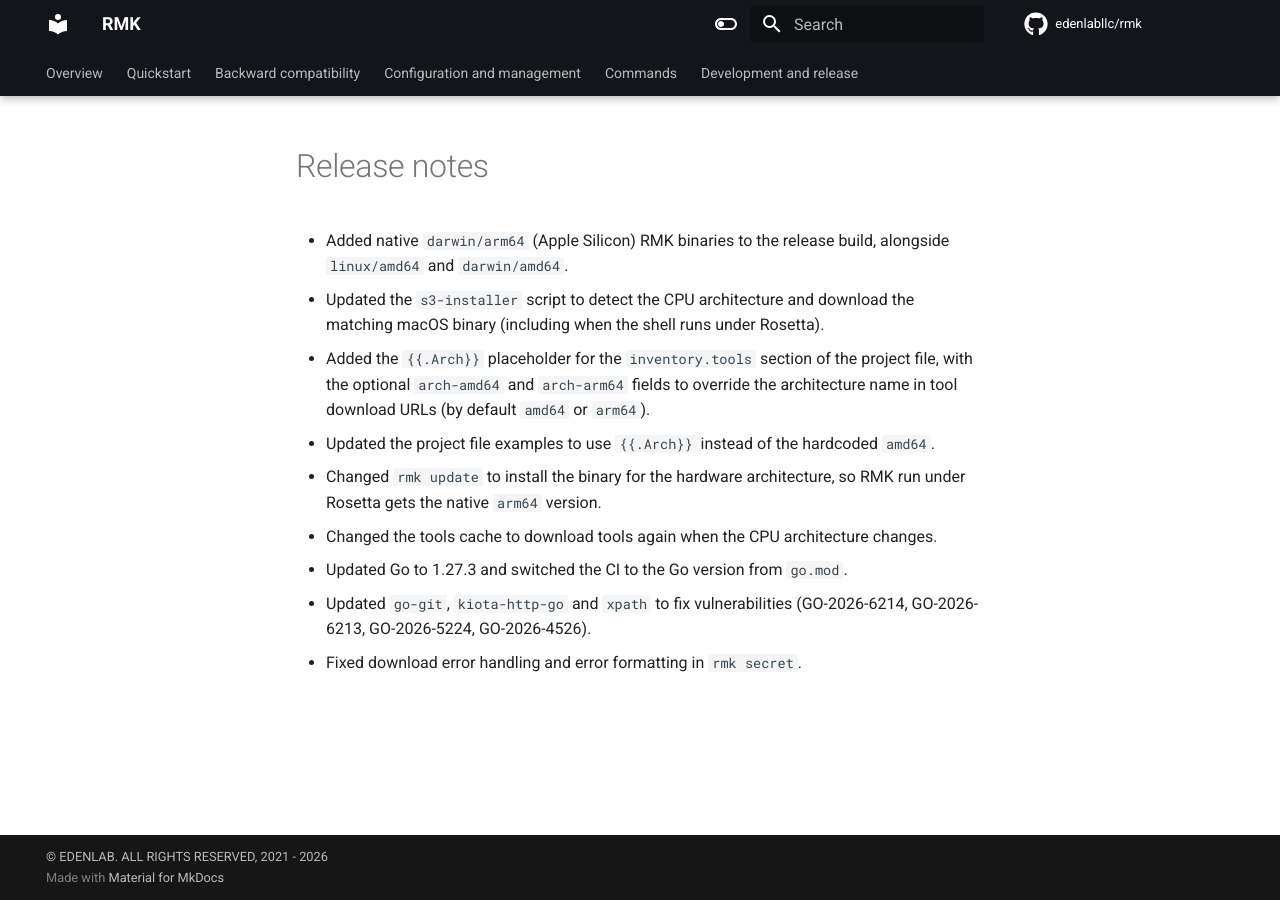
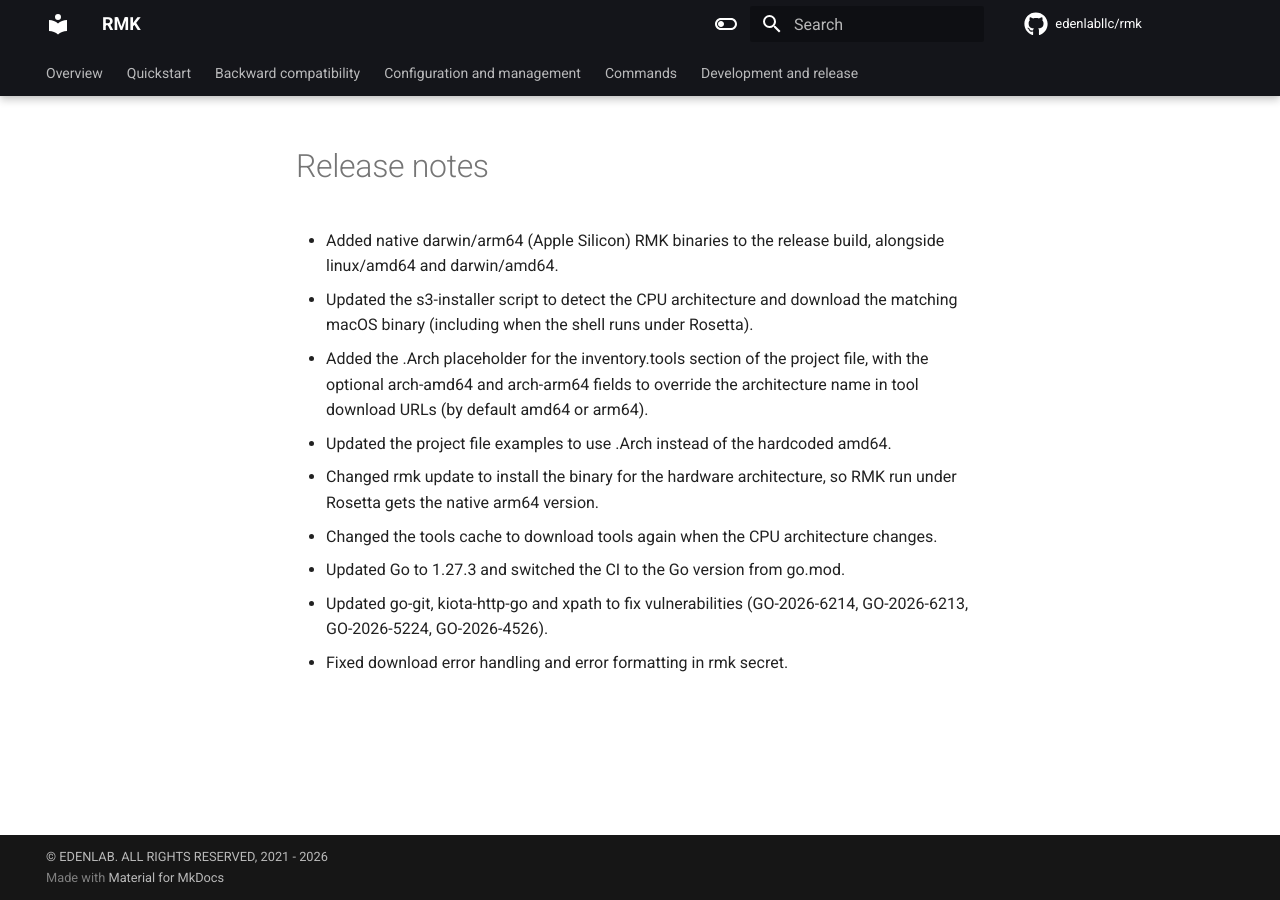
Before and after one commit to edenlabllc/rmk, an MkDocs documentation site: the page built from docs/release-notes.md, in a window 1280 px wide. Built offline with MkDocs 1.6.1 and Material for MkDocs 9.7.7, drawn with Linux system fonts in a browser that asks for light colours; comment, search, counter and statistics services are not loaded; the version menu is left out; some of the changed lines change nothing that is shown.

Commit message:
#129 - refactoring

```diff
--- a/docs/release-notes.md
+++ b/docs/release-notes.md
@@ -1,9 +1,9 @@
-- Added native `darwin/arm64` (Apple Silicon) RMK binaries to the release build, alongside `linux/amd64` and `darwin/amd64`.
-- Updated the `s3-installer` script to detect the CPU architecture and download the matching macOS binary (including when the shell runs under Rosetta).
-- Added the `{{.Arch}}` placeholder for the `inventory.tools` section of the project file, with the optional `arch-amd64` and `arch-arm64` fields to override the architecture name in tool download URLs (by default `amd64` or `arm64`).
-- Updated the project file examples to use `{{.Arch}}` instead of the hardcoded `amd64`.
-- Changed `rmk update` to install the binary for the hardware architecture, so RMK run under Rosetta gets the native `arm64` version.
+- Added native darwin/arm64 (Apple Silicon) RMK binaries to the release build, alongside linux/amd64 and darwin/amd64.
+- Updated the s3-installer script to detect the CPU architecture and download the matching macOS binary (including when the shell runs under Rosetta).
+- Added the .Arch placeholder for the inventory.tools section of the project file, with the optional arch-amd64 and arch-arm64 fields to override the architecture name in tool download URLs (by default amd64 or arm64).
+- Updated the project file examples to use .Arch instead of the hardcoded amd64.
+- Changed rmk update to install the binary for the hardware architecture, so RMK run under Rosetta gets the native arm64 version.
 - Changed the tools cache to download tools again when the CPU architecture changes.
-- Updated Go to 1.27.3 and switched the CI to the Go version from `go.mod`.
-- Updated `go-git`, `kiota-http-go` and `xpath` to fix vulnerabilities (GO-2026-6214, GO-2026-6213, GO-2026-5224, GO-2026-4526).
-- Fixed download error handling and error formatting in `rmk secret`.
+- Updated Go to 1.27.3 and switched the CI to the Go version from go.mod.
+- Updated go-git, kiota-http-go and xpath to fix vulnerabilities (GO-2026-6214, GO-2026-6213, GO-2026-5224, GO-2026-4526).
+- Fixed download error handling and error formatting in rmk secret.
```
